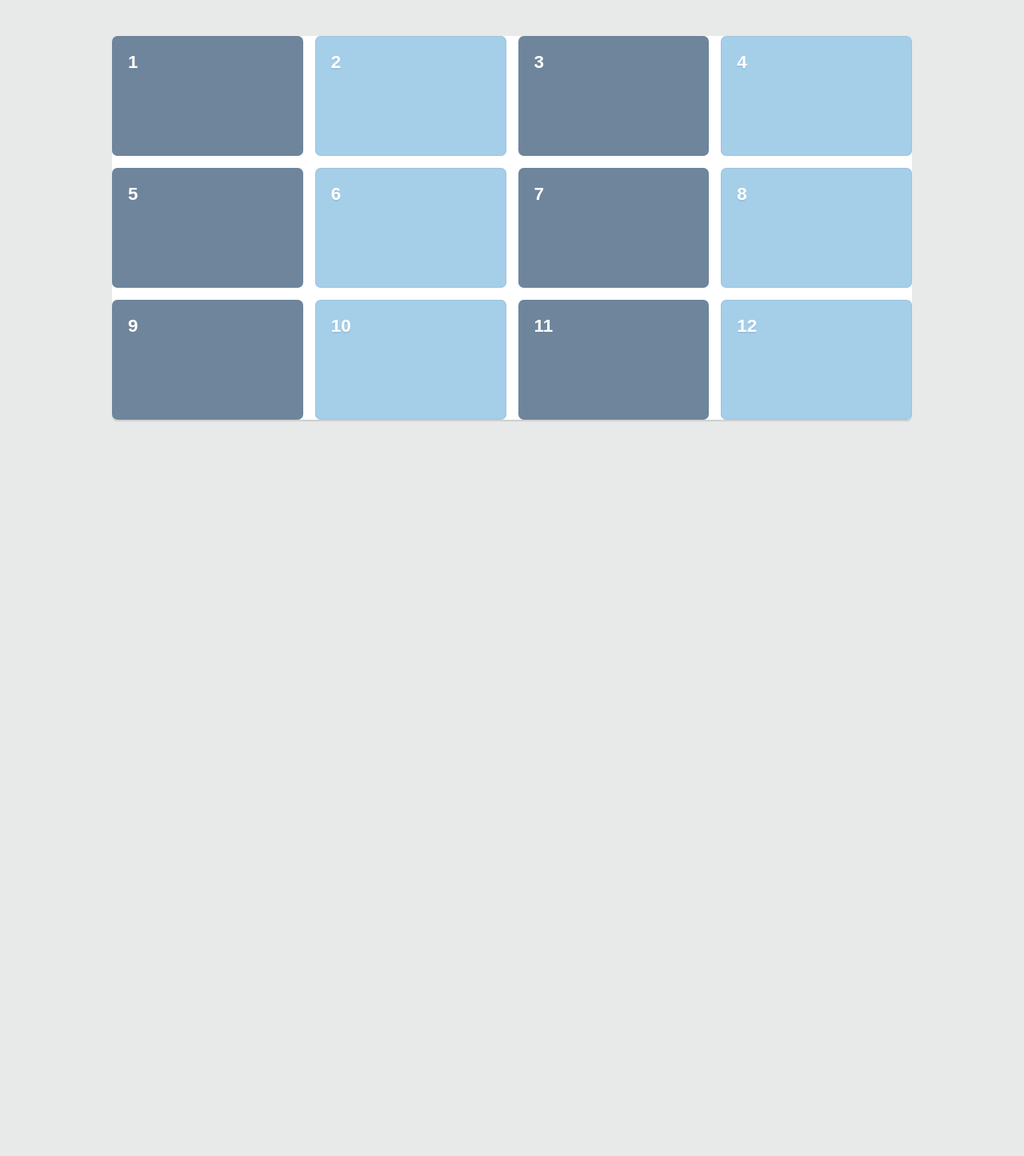
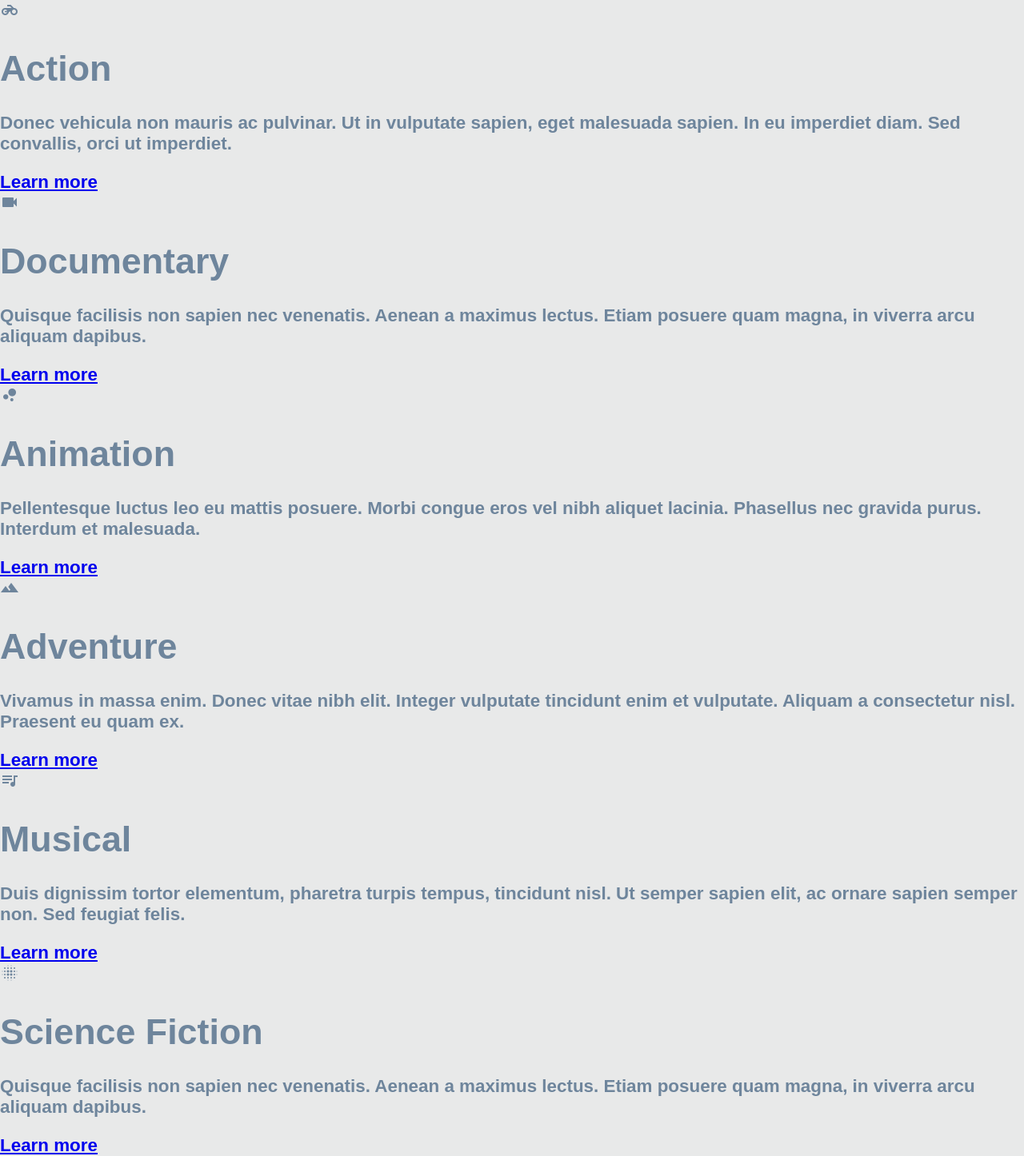
Before and after one commit to jordanmor/css-grid-layout, a plain HTML site: page index.html in a window 1280 px wide. Shown: the whole page at 80% size. Before the commit the page ends 800 px from the top, so only its background shows below. Drawn offline with Linux system fonts and the light colour scheme.

Commit message:
Change basic grid boxes into cards

```diff
--- a/index.html
+++ b/index.html
@@ -11,19 +11,45 @@
 		<link rel="stylesheet" href="css/grid.css">
 	</head>
 	<body>
-		<div class="grid">
-			<div class="item">1</div>
-			<div class="item">2</div>
-			<div class="item">3</div>
-			<div class="item">4</div>
-			<div class="item">5</div>
-			<div class="item">6</div>
-			<div class="item">7</div>
-			<div class="item">8</div>
-			<div class="item">9</div>
-			<div class="item">10</div>
-			<div class="item">11</div>
-			<div class="item">12</div>
+		<div class="main-content">
+			<div class="card">
+        <i class="material-icons">motorcycle</i>
+        <h1>Action</h1>
+        <p>Donec vehicula non mauris ac pulvinar. Ut in vulputate sapien, eget malesuada sapien. In eu imperdiet diam. Sed convallis, orci ut imperdiet.</p>
+        <a class="btn" href="#">Learn more</a>
+      </div>
+      <div class="card">
+      	<i class="material-icons">videocam</i>
+      	<h1>Documentary</h1>
+      	<p>Quisque facilisis non sapien nec venenatis. Aenean a maximus lectus. Etiam posuere quam magna, in viverra arcu aliquam dapibus.</p>
+      	<a class="btn" href="#">Learn more</a>
+      </div>
+      <div class="card">
+        <i class="material-icons">bubble_chart</i>
+        <h1>Animation</h1>
+        <p>Pellentesque luctus leo eu mattis posuere. Morbi congue eros vel nibh aliquet lacinia. Phasellus nec gravida purus. Interdum et malesuada.</p>
+        <a class="btn" href="#">Learn more</a>
+      </div>
+
+      <div class="card">
+        <i class="material-icons">terrain</i>
+        <h1>Adventure</h1>
+        <p>Vivamus in massa enim. Donec vitae nibh elit. Integer vulputate tincidunt enim et vulputate. Aliquam a consectetur nisl. Praesent eu quam ex.</p>
+        <a class="btn" href="#">Learn more</a>
+      </div>
+
+      <div class="card">
+        <i class="material-icons">queue_music</i>
+        <h1>Musical</h1>
+        <p>Duis dignissim tortor elementum, pharetra turpis tempus, tincidunt nisl. Ut semper sapien elit, ac ornare sapien semper non. Sed feugiat felis.</p>
+        <a class="btn" href="#">Learn more</a>
+      </div>
+
+      <div class="card">
+        <i class="material-icons">blur_on</i>
+        <h1>Science Fiction</h1>
+        <p> Quisque facilisis non sapien nec venenatis. Aenean a maximus lectus. Etiam posuere quam magna, in viverra arcu aliquam dapibus.</p>
+        <a class="btn" href="#">Learn more</a>
 		</div>
 	</body>
 </html>
```
